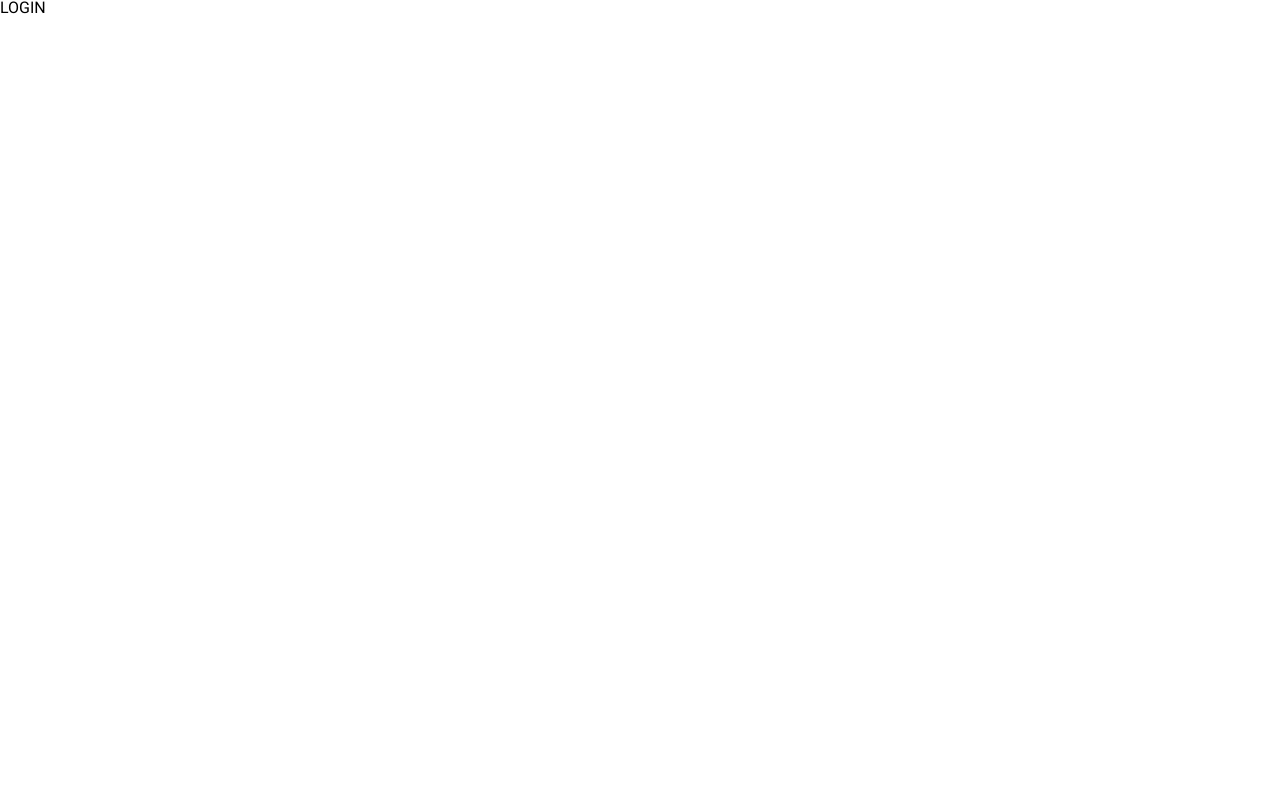
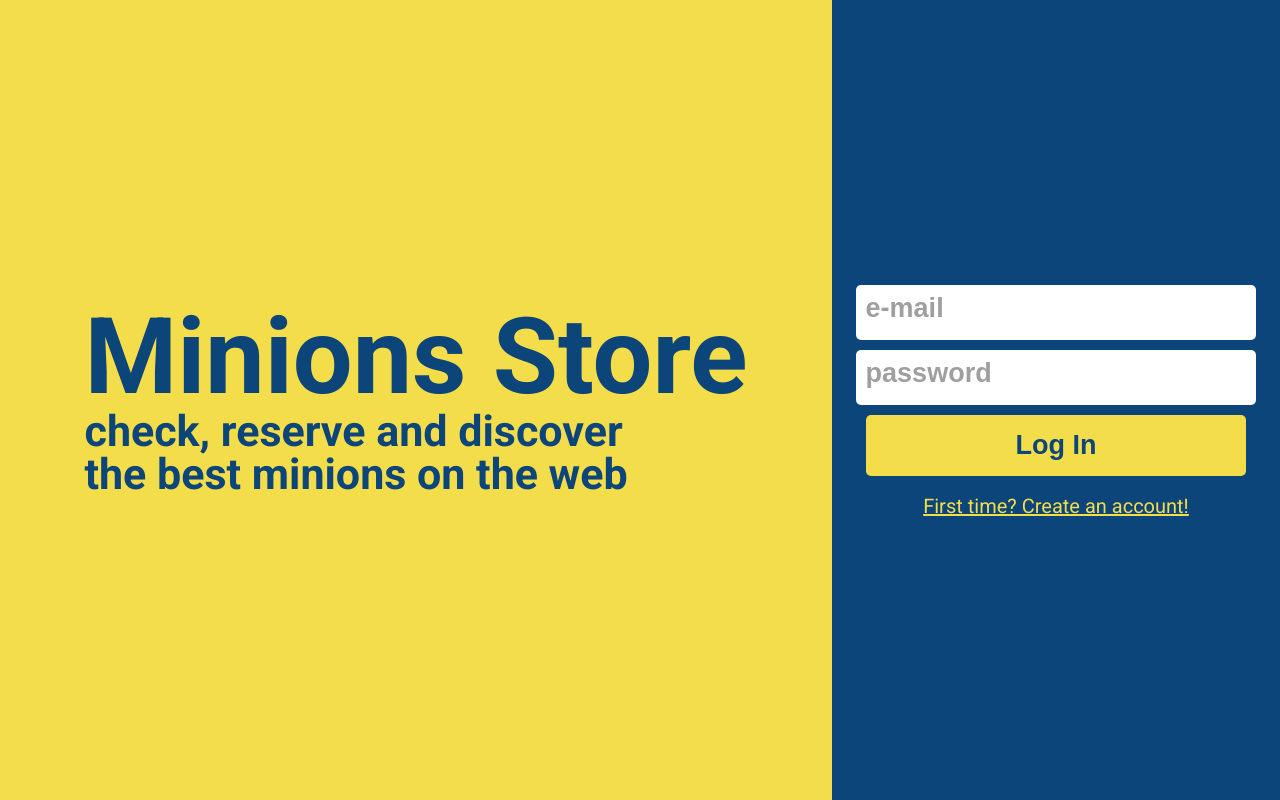
Before and after one commit to Jordhan-Carvalho/serverless-minions-frontend, a React (Create React App) app: page /login in a window 1280 px wide. Built offline with nearby package versions, Linux system fonts and the light colour scheme.

Commit message:
404 page, login layout

```diff
--- a/src/App.js
+++ b/src/App.js
@@ -3,7 +3,8 @@ import { BrowserRouter as Router, Switch, Route } from "react-router-dom";
 import { createGlobalStyle } from "styled-components";
 
 import HomePage from "./pages/HomePage/HomePage";
-import LoginPage from "./pages/LoginPage";
+import LoginPage from "./pages/LoginPage/LoginPage";
+import NotFound from "./pages/NotFound";
 import ProdPage from "./pages/ProdPage";
 import "./reset.css";
 
@@ -15,6 +16,7 @@ function App() {
         <Route path="/" exact component={HomePage} />
         <Route path="/login" component={LoginPage} />
         <Route path="/minion/:id" component={ProdPage} />
+        <Route component={NotFound} />
       </Switch>
     </Router>
   );
--- a/src/components/Header.js
+++ b/src/components/Header.js
@@ -5,9 +5,9 @@ import styled from "styled-components";
 export default function Header() {
   return (
     <HeaderContainer>
-      <Title>Minions Store</Title>
+      <Title to="/">Minions Store</Title>
       <NavContainer>
-        <NavLink to="/login">Registrar</NavLink>
+        <NavLink to="/login">Login</NavLink>
       </NavContainer>
     </HeaderContainer>
   );
@@ -25,10 +25,11 @@ const HeaderContainer = styled.header`
   top: 0;
 `;
 
-const Title = styled.h1`
+const Title = styled(Link)`
   color: var(--lightYellow);
-  font-size: 36px;
+  font-size: 34px;
   font-weight: bold;
+  text-decoration: none;
 `;
 
 const NavContainer = styled.div`
--- a/src/pages/LoginPage.js
+++ /dev/null
@@ -1,5 +0,0 @@
-import React from "react";
-
-export default function LoginPage() {
-  return <div>LOGIN</div>;
-}
--- /dev/null
+++ b/src/pages/LoginPage/Form.js
@@ -0,0 +1,123 @@
+import React, { useState, useContext } from "react";
+import { useHistory } from "react-router-dom";
+// import UserContext from "../../contexts/UserContext";
+import styled from "styled-components";
+import Spinner from "../../components/Spinner";
+
+export default function Form({ formState, handleChangeFormState }) {
+  // const { signIn, signUp } = useContext(UserContext);
+  let history = useHistory();
+
+  const [email, setEmail] = useState("");
+  const [password, setPassword] = useState("");
+  const [pictureUrl, setPictureUrl] = useState("");
+  const [loading, setLoading] = useState(false);
+
+  const sendLoginInfo = async (e) => {
+    e.preventDefault();
+    if (email.length === 0 || password.length === 0) {
+      alert("Preencha todos os campos");
+      return;
+    }
+    console.log("Entrou");
+  };
+
+  const registerUser = async (e) => {
+    e.preventDefault();
+    if (email.length === 0 || password.length === 0 || pictureUrl === 0) {
+      alert("Preencha todos os campos");
+      return;
+    }
+  };
+
+  const login = formState === "login";
+
+  if (loading) return <Spinner />;
+
+  return (
+    <FormContainer onSubmit={login ? sendLoginInfo : registerUser}>
+      <input
+        placeholder="e-mail"
+        type="email"
+        onChange={(e) => setEmail(e.target.value)}
+        value={email}
+      />
+      <input
+        placeholder="password"
+        type="password"
+        onChange={(e) => setPassword(e.target.value)}
+        value={password}
+      />
+      {!login && (
+        <input
+          placeholder="picture url"
+          type="url"
+          onChange={(e) => setPictureUrl(e.target.value)}
+          value={pictureUrl}
+        />
+      )}
+      <Button disabled={loading} type="submit">
+        {login ? "Log In" : "Sign Up"}
+      </Button>
+      <ChangeFormButton onClick={handleChangeFormState}>
+        {login ? "First time? Create an account!" : "Switch back to log in"}
+      </ChangeFormButton>
+    </FormContainer>
+  );
+}
+
+const FormContainer = styled.form`
+  margin: auto;
+  display: flex;
+  flex-direction: column;
+  align-items: center;
+  width: 85%;
+  @media (max-width: 768px) {
+    margin: 20px 0;
+  }
+  input {
+    width: 100%;
+    outline: none;
+    border: none;
+    border-radius: 5px;
+    padding: 20px 10px;
+    margin-bottom: 10px;
+    @media (max-width: 768px) {
+      padding: 15px 10px;
+    }
+  }
+  input::placeholder {
+    color: #9f9f9f;
+    font-weight: 700;
+    font-size: 27px;
+    @media (max-width: 768px) {
+      font-size: 22px;
+    }
+  }
+`;
+
+const Button = styled.button`
+  width: 100%;
+  background: var(--lightYellow);
+  border: none;
+  outline: none;
+  border-radius: 5px;
+  padding: 15px 5px;
+  color: var(--darkBlue);
+  font-size: 27px;
+  font-weight: 700;
+  @media (max-width: 768px) {
+    font-size: 22px;
+  }
+`;
+
+const ChangeFormButton = styled.p`
+  text-decoration: underline;
+  font-size: 20px;
+  margin-top: 20px;
+  cursor: pointer;
+  color: var(--lightYellow);
+  @media (max-width: 768px) {
+    font-size: 17px;
+  }
+`;
--- /dev/null
+++ b/src/pages/LoginPage/LoginPage.js
@@ -0,0 +1,88 @@
+import React, { useState } from "react";
+
+import styled from "styled-components";
+
+import Form from "./Form";
+
+export default function LoginPage() {
+  const [formState, setFormState] = useState("login");
+
+  const handleChangeFormState = () => {
+    formState === "login" ? setFormState("signup") : setFormState("login");
+  };
+
+  return (
+    <MainContainer>
+      <LeftContainer>
+        <div>
+          <LogoTitle>Minions Store</LogoTitle>
+          <Subtitle>
+            check, reserve and discover <br /> the best minions on the web
+          </Subtitle>
+        </div>
+      </LeftContainer>
+      <RightContainer>
+        <Form
+          formState={formState}
+          handleChangeFormState={handleChangeFormState}
+        />
+      </RightContainer>
+    </MainContainer>
+  );
+}
+
+const MainContainer = styled.main`
+  display: flex;
+  height: 100vh;
+  color: white;
+
+  @media (max-width: 768px) {
+    flex-direction: column;
+  }
+`;
+
+const LeftContainer = styled.section`
+  width: 65%;
+  height: 100%;
+  background: var(--lightYellow);
+  display: flex;
+  justify-content: center;
+  align-items: center;
+  @media (max-width: 768px) {
+    width: 100%;
+    text-align: center;
+    box-shadow: 0px 4px 4px rgba(0, 0, 0, 0.25);
+    z-index: 1;
+  }
+`;
+
+const LogoTitle = styled.h1`
+  font-weight: 700;
+  font-size: 106px;
+  color: var(--darkBlue);
+  @media (max-width: 768px) {
+    font-size: 76px;
+  }
+`;
+
+const Subtitle = styled.h2`
+  font-weight: 700;
+  font-size: 43px;
+  color: var(--darkBlue);
+  @media (max-width: 768px) {
+    font-size: 23px;
+  }
+`;
+
+const RightContainer = styled.section`
+  width: 35%;
+  height: 100%;
+  background: var(--darkBlue);
+  display: flex;
+  justify-content: center;
+  align-items: center;
+  @media (max-width: 768px) {
+    width: 100%;
+    padding: 10px 0;
+  }
+`;
--- /dev/null
+++ b/src/pages/NotFound.js
@@ -0,0 +1,50 @@
+import React from "react";
+import styled from "styled-components";
+
+import minions from "../assets/minions404.png";
+import Header from "../components/Header";
+
+export default function NotFound() {
+  return (
+    <>
+      <Header />
+      <ContainerDiv>
+        <Title>404</Title>
+        <SubTitle>Page not found</SubTitle>
+        <Image404 src={minions} alt="404" />
+      </ContainerDiv>
+    </>
+  );
+}
+
+const ContainerDiv = styled.div`
+  display: flex;
+  flex-direction: column;
+  align-items: center;
+  justify-content: center;
+  margin-top: 150px;
+  padding: 20px;
+`;
+
+const Image404 = styled.img`
+  width: 35%;
+  display: block;
+`;
+
+const Title = styled.h1`
+  font-size: 60px;
+  font-weight: bold;
+  color: var(--darkYellow);
+  @media (max-width: 768px) {
+    font-size: 50px;
+  }
+`;
+
+const SubTitle = styled.h2`
+  font-size: 40px;
+  font-weight: bold;
+  color: var(--darkBlue);
+  @media (max-width: 768px) {
+    font-size: 20px;
+  }
+`;
```
Also changed, not shown: src/assets/minions404.png (added).
